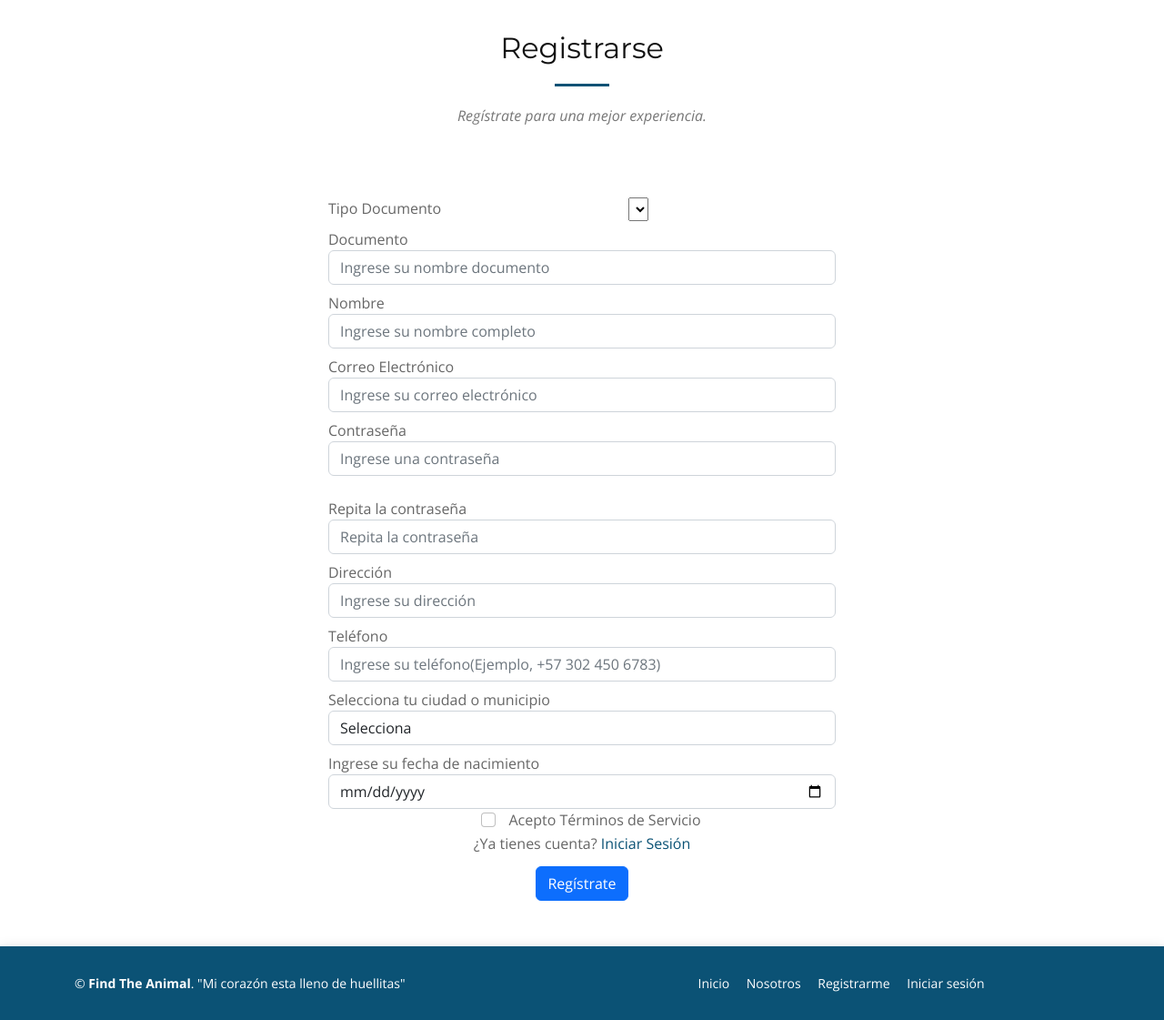
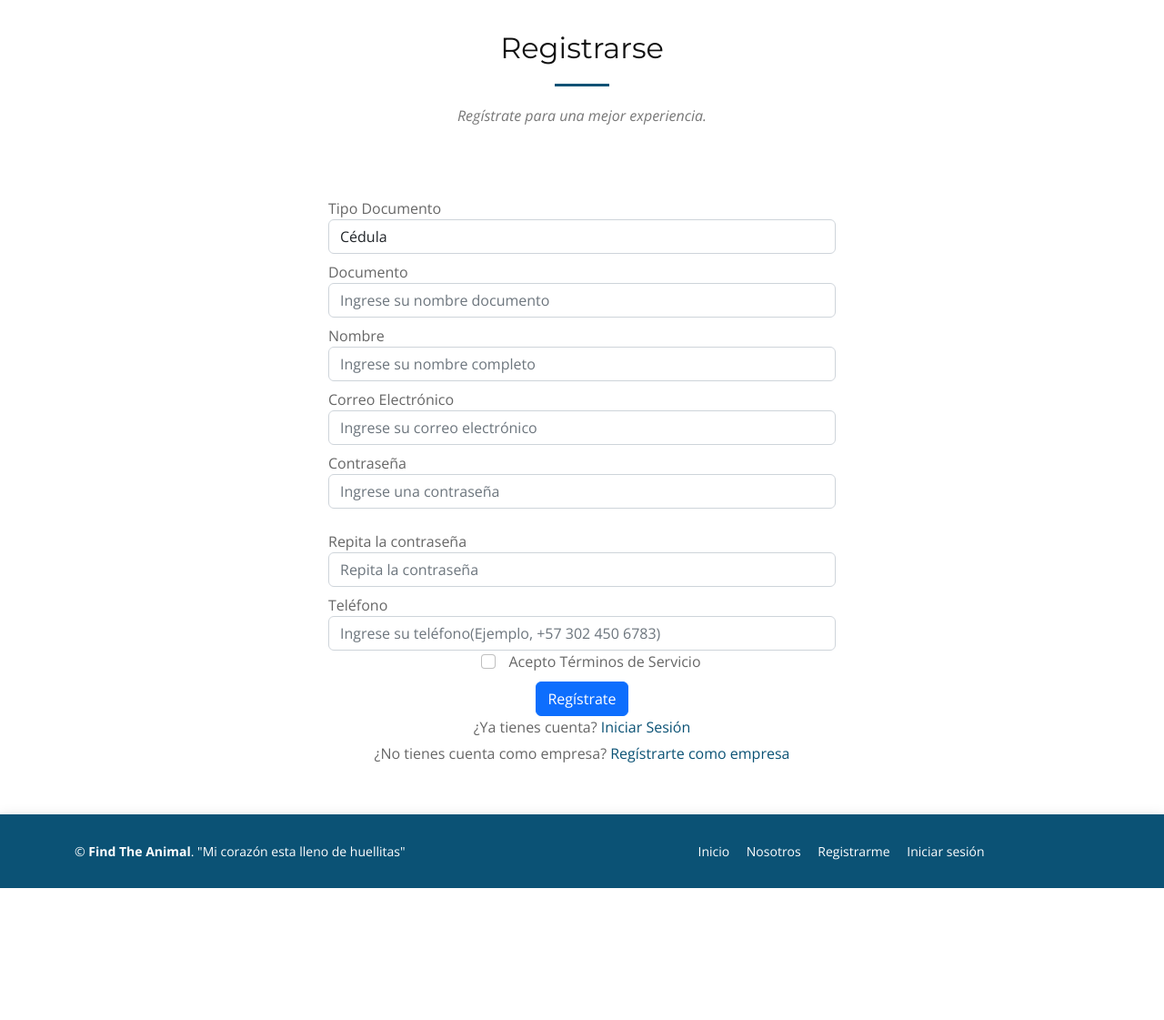
Before and after one commit to luism-24/FINDTHEANIMAL, a PHP site: page /registrate.php in a window 1280 px wide. Shown: the part 90-1211 px from the top of the page at 91% size. After the commit the page ends 1066 px from the top, so only its background shows below. Run offline with PHP 8.4, Linux system fonts and the light colour scheme; data comes from the database, SQL or seed files in the repository; lists and menus that the app fills with data are empty.

Commit message:
Modificar formulario de registrarse del usuario acorde a la Base de datos
Cambié el orden de los campos, los names, agregué la conexión en form y el name del botón registrarse

```diff
--- a/Vista/registrate.php
+++ b/Vista/registrate.php
@@ -10,77 +10,56 @@ include('Menu.php');
         <p class="section-description">Regístrate para una mejor experiencia.</p>
       </div>
        <div class="row">
-        <form> <center>
-          <div class="form-row">
-            <div class="form-group">
+        <form method="post" action="../Controlador/GuardarRegistrarUsuar.php"> <center>
+        <div class="form-row">
+        <div class="form-group">
               <div class="col-md-6 cl-sm-12 mt-2" >
               <label for="exampleInputEmail1" style="float: left;">Tipo Documento</label>
-              <select name="IdTidocu" id="">
-                <option value=""></option>
-                <option value=""></option>
+              <select id="inputState" class="form-control" name="IdTidocu">
+              <?php
+                    include( '../Controlador/conex.php');
+                    # Consultamos a la tabla tipodocu, que es la que tiene los tipos de docuementos en la BD:
+                    $sql = "SELECT * FROM tipodoc ";
+                    $eje = $conexion->query($sql);
+                    # Mostramos a través de un ciclo todas las opciones válidas:
+                    while($row = $eje->fetch_row()){
+                    echo '<option value="'.$row[0].'">'.$row[1].'</option>';
+                    }
+              ?>
               </select>
               </div>
             </div>
             <div class="form-group">
               <div class="col-md-6 cl-sm-12 mt-2" >
               <label for="exampleInputEmail1" style="float: left;">Documento</label>
-              <input type="text" class="form-control" id="exampleInputEmail1" aria-describedby="emailHelp" placeholder="Ingrese su nombre documento">
+              <input type="number" class="form-control" name="IdUsuario" id="exampleInputEmail1" aria-describedby="emailHelp" placeholder="Ingrese su nombre documento">
               </div>
             </div>
             <div class="form-group">
               <div class="col-md-6 cl-sm-12 mt-2" >
               <label for="exampleInputEmail1" style="float: left;">Nombre</label>
-              <input type="text" class="form-control" id="exampleInputEmail1" aria-describedby="emailHelp" placeholder="Ingrese su nombre completo">
+              <input type="text" class="form-control" name="Nombrecomple" id="exampleInputEmail1" aria-describedby="emailHelp" placeholder="Ingrese su nombre completo">
               </div>
             </div>
             <div class="form-group">
               <div class="col-md-6 cl-sm-12 mt-2" >
               <label for="exampleInputPassword1" style="float: left;">Correo Electrónico</label>
-              <input type="email" class="form-control" id="exampleInputPassword1" placeholder="Ingrese su correo electrónico">
+              <input type="email" class="form-control" name="Correousua" id="exampleInputPassword1" placeholder="Ingrese su correo electrónico">
               </div>
             </div>
           </div>
           <div class="form-group">
             <div class="col-md-6 cl-sm-12 mt-2" >
             <label for="exampleInputPassword1" style="float: left;">Contraseña</label>
-            <input type="password" class="form-control" id="exampleInputPassword1" placeholder="Ingrese una contraseña"> <br>
+            <input type="password" class="form-control" name="Contrausua" id="exampleInputPassword1" placeholder="Ingrese una contraseña"> <br>
             <label for="exampleInputPassword1" style="float: left;">Repita la contraseña</label>
-            <input type="password" class="form-control" id="exampleInputPassword1" placeholder="Repita la contraseña">
-            </div>
-          </div>
-          <div class="form-group">
-            <div class="col-md-6 cl-sm-12 mt-2" >
-            <label for="exampleInputEmail1" style="float: left;">Dirección</label>
-            <input type="text" class="form-control" id="exampleInputEmail1" aria-describedby="emailHelp" placeholder="Ingrese su dirección">
+            <input type="password" class="form-control" name="Contrausua" id="exampleInputPassword1" placeholder="Repita la contraseña">
             </div>
           </div>
           <div class="form-group">
             <div class="col-md-6 cl-sm-12 mt-2" >
             <label for="exampleInputEmail1" style="float: left;">Teléfono</label>
-            <input type="number" class="form-control" id="exampleInputEmail1" aria-describedby="emailHelp" placeholder="Ingrese su teléfono(Ejemplo, +57 302 450 6783)">
-            </div>
-          </div>
-          <div class="form-group">
-            <div class="col-md-6 cl-sm-12 mt-2" >
-            <label for="exampleInputEmail1" style="float: left;">Selecciona tu ciudad o municipio</label>
-            <select class="form-control">
-              <option>Selecciona</option>
-              <option>Barbosa</option>
-              <option>Girardota</option>
-              <option>Copacabana</option>
-              <option>Bello</option>
-              <option>Medellín</option>
-              <option>Itagüí</option>
-              <option>Envigado</option>
-              <option>Sabaneta</option>
-              <option>Caldas</option>
-            </select>
-            </div>
-          </div>
-          <div class="form-group">
-            <div class="col-md-6 cl-sm-12 mt-2" >
-            <label for="exampleInputEmail1" style="float: left;">Ingrese su fecha de nacimiento</label>
-            <input type="date" class="form-control" id="exampleInputEmail1" aria-describedby="emailHelp" placeholder="Ingrese su fecha de nacimiento">
+            <input type="number" class="form-control" name="Telefonousua" id="exampleInputEmail1" aria-describedby="emailHelp" placeholder="Ingrese su teléfono(Ejemplo, +57 302 450 6783)">
             </div>
           </div>
           <div class="form-group form-check">
@@ -89,8 +68,10 @@ include('Menu.php');
             <label class="form-check-label" for="exampleCheck1" style="margin-right: 140px;">Acepto Términos de Servicio</label>
             </div>
           </div>
+          <button  type="submit" name="BtnGuardar" class="btn btn-primary mt-2" >Regístrate</button>
           <p style="margin-bottom: 5px;">¿Ya tienes cuenta? <a href="Iniciarsesion.php"data-toggle="modal" data-target="#exampleModal2">Iniciar Sesión</a></p>
-          <button type="submit" class="btn btn-primary mt-2">Regístrate</button>
+          <p style="margin-bottom: 5px;">¿No tienes cuenta como empresa? <a href="registrateempre.php"data-toggle="modal" data-target="#exampleModal2">Regístrarte como empresa</a></p>
+
         </form> </center>
       </div>
     </div>
```
Also changed, not shown: Controlador/GuardarRegistrarUsuar.php (added, +32 -0 lines).
